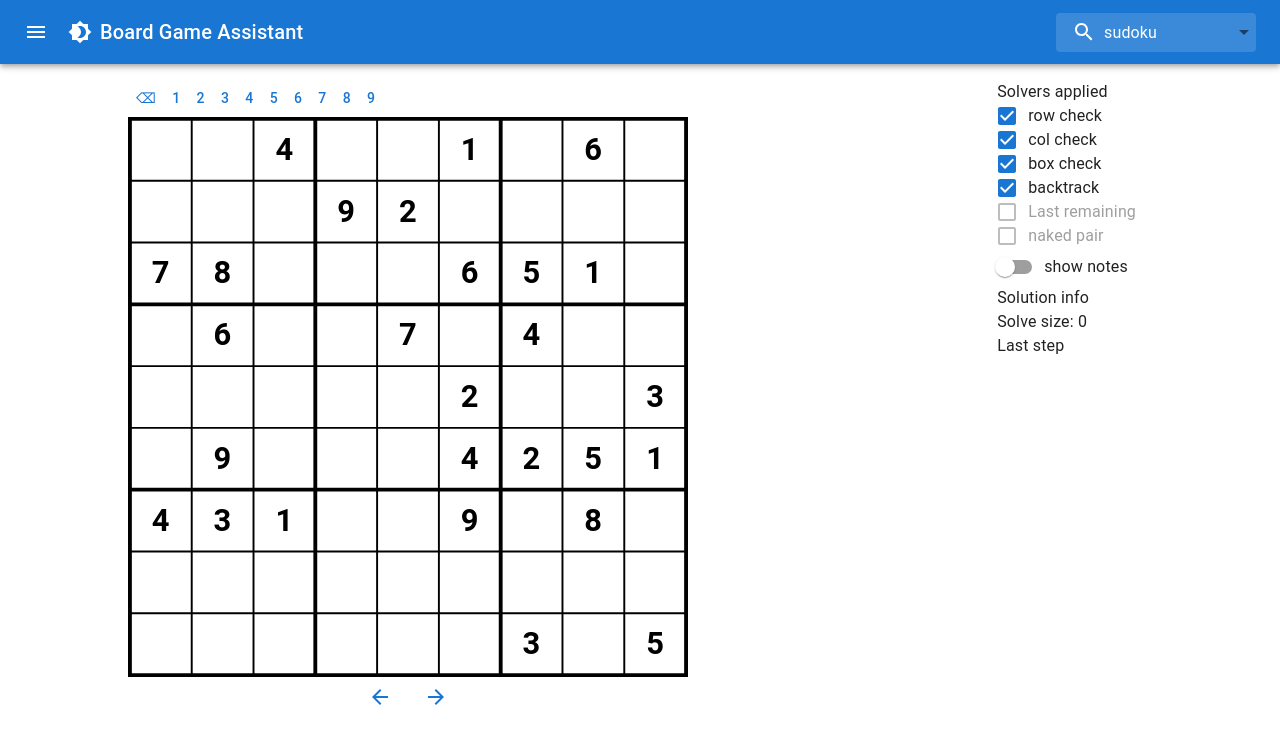
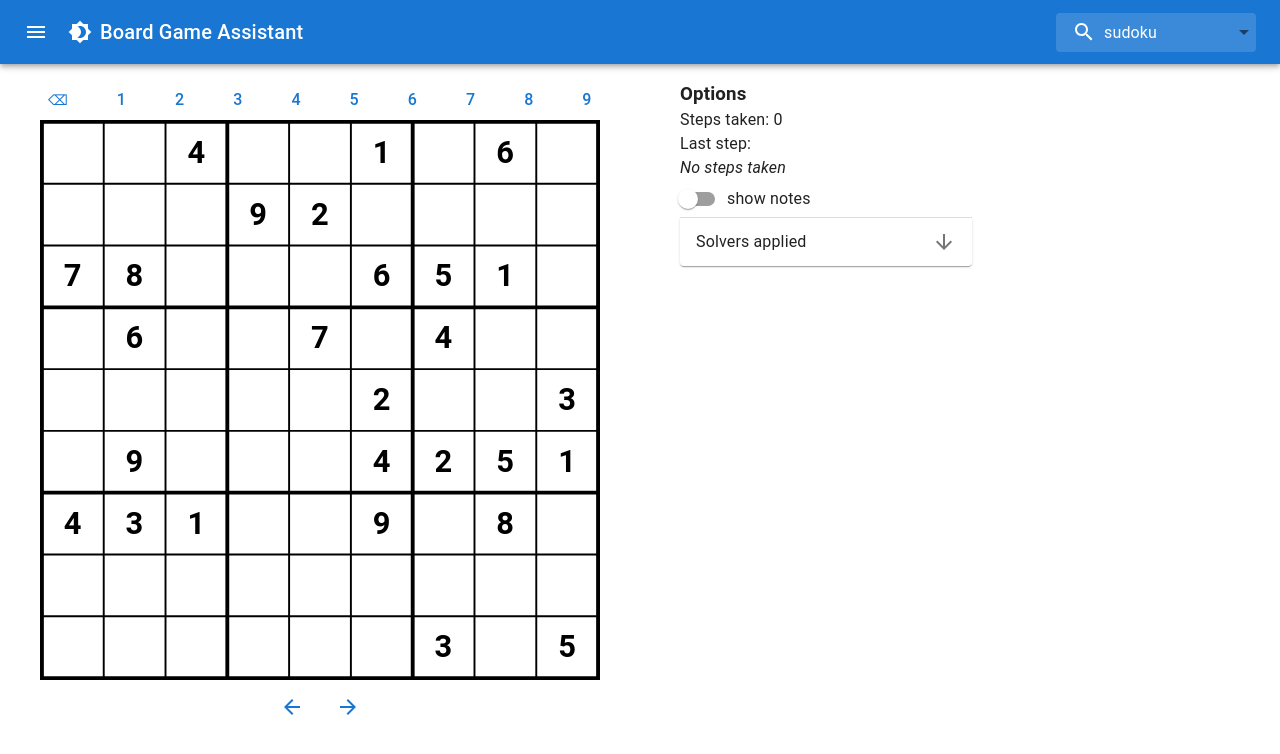
Before and after one commit to johanvandongen/boardgame-assistant, a React (Vite) app: page / in a window 1280 px wide. Shown: the top 754 px of the page. Built offline with nearby package versions, Linux system fonts and the light colour scheme.

Commit message:
update styling

```diff
--- /dev/null
+++ b/src/reusable/CenterSplitView.tsx
@@ -0,0 +1,35 @@
+import { styled } from "@mui/material";
+import * as React from "react";
+
+export interface ICenterSplitViewProps {
+    left: JSX.Element;
+    right: JSX.Element;
+}
+
+export function CenterSplitView({ left, right }: ICenterSplitViewProps) {
+    return (
+        <Container>
+            <LeftContainer>{left}</LeftContainer>
+            <RightContainer>{right}</RightContainer>
+        </Container>
+    );
+}
+
+const LeftContainer = styled("div")(() => ({
+    // width: "50%",
+    display: "flex",
+    justifyContent: "flex-end",
+}));
+const RightContainer = styled("div")(() => ({
+    // width: "100%",
+}));
+
+const Container = styled("div")(({ theme }) => ({
+    display: "grid",
+    width: "100%",
+    padding: "1rem",
+    [theme.breakpoints.up("sm")]: {
+        gridTemplateColumns: "1fr 1fr",
+        gap: "5rem",
+    },
+}));
--- a/src/sudoku/Sudoku.tsx
+++ b/src/sudoku/Sudoku.tsx
@@ -1,5 +1,8 @@
 import { SudokuGrid } from "./SudokuGrid";
 import {
+    Accordion,
+    AccordionDetails,
+    AccordionSummary,
     Button,
     Checkbox,
     FormControlLabel,
@@ -7,11 +10,13 @@ import {
     IconButton,
     styled,
     Switch,
+    Typography,
     useTheme,
 } from "@mui/material";
 import { Step, SudokuSolver } from "./SudokuSolver";
 import { useState } from "react";
-import { ArrowBack, ArrowForward } from "@mui/icons-material";
+import { ArrowBack, ArrowDownward, ArrowForward } from "@mui/icons-material";
+import { CenterSplitView } from "../reusable/CenterSplitView";
 
 export interface Solver {
     enabled: boolean;
@@ -89,8 +94,9 @@ export function Sudoku() {
     };
 
     return (
-        <Container>
-            <div>
+        <CenterSplitView
+            left={
+                <VisContainer>
                     <InputContainer>
                         {/* <Button sx={{ minWidth: 0 }}>C</Button> */}
                         <Button sx={{ minWidth: 0 }} onClick={() => handleSetSudoku(0)}>
@@ -99,7 +105,7 @@ export function Sudoku() {
                         {[...Array(9).keys()].map((num) => (
                             <Button
                                 key={"numberinput" + num}
-                            sx={{ minWidth: 0 }}
+                                sx={{ minWidth: 0, fontSize: "1rem" }}
                                 onClick={() => handleSetSudoku(num + 1)}
                             >
                                 {num + 1}
@@ -123,9 +129,46 @@ export function Sudoku() {
                             <ArrowForward />
                         </IconButton>
                     </ButtonContainer>
+                </VisContainer>
+            }
+            right={
+                <OptionsContainer>
+                    <h3>Options</h3>
+                    <div>
+                        <p>Steps taken: {sud.steps.length}</p>
+                        <p>Last step:</p>
+                        {sud.steps.length > 0 ? (
+                            <p>
+                                <i>
+                                    {sud.steps.slice(-1)[0].value} using{" "}
+                                    {sud.steps.slice(-1)[0].method} method
+                                </i>
+                            </p>
+                        ) : (
+                            <p>
+                                <i>No steps taken</i>
+                            </p>
+                        )}
+                        {/* <p>check notes version</p> */}
                     </div>
-            <div>
-                <p>Solvers applied</p>
+                    <FormControlLabel
+                        control={
+                            <Switch
+                                checked={showNotes}
+                                onChange={() => setShowNotes((prev) => !prev)}
+                            />
+                        }
+                        label={"show notes"}
+                    ></FormControlLabel>
+                    <Accordion>
+                        <AccordionSummary
+                            expandIcon={<ArrowDownward />}
+                            aria-controls="panel1-content"
+                            id="panel1-header"
+                        >
+                            <Typography>Solvers applied</Typography>
+                        </AccordionSummary>
+                        <AccordionDetails>
                             <FormGroup>
                                 {sud.options.map((solver) => (
                                     <FormControlLabel
@@ -142,57 +185,45 @@ export function Sudoku() {
                                 ))}
                                 <FormControlLabel
                                     key={"Last remaining"}
-                        control={<Checkbox sx={{ paddingTop: 0, paddingBottom: 0 }} disabled />}
+                                    control={
+                                        <Checkbox
+                                            sx={{ paddingTop: 0, paddingBottom: 0 }}
+                                            disabled
+                                        />
+                                    }
                                     label={"Last remaining"}
                                 />
                                 <FormControlLabel
                                     key={"naked pair"}
-                        control={<Checkbox sx={{ paddingTop: 0, paddingBottom: 0 }} disabled />}
+                                    control={
+                                        <Checkbox
+                                            sx={{ paddingTop: 0, paddingBottom: 0 }}
+                                            disabled
+                                        />
+                                    }
                                     label={"naked pair"}
                                 />
                             </FormGroup>
-                <FormControlLabel
-                    control={
-                        <Switch
-                            checked={showNotes}
-                            onChange={() => setShowNotes((prev) => !prev)}
+                        </AccordionDetails>
+                    </Accordion>
+                    {/* <p>Solvers applied</p> */}
+                </OptionsContainer>
+            }
         />
-                    }
-                    label={"show notes"}
-                ></FormControlLabel>
-                <div>
-                    <p>Solution info</p>
-                    <p>Solve size: {sud.steps.length}</p>
-                    <p>Last step</p>
-                    {sud.steps.length > 0 && (
-                        <p>
-                            {sud.steps.slice(-1)[0].value} using {sud.steps.slice(-1)[0].method}{" "}
-                            method
-                        </p>
-                    )}
-                </div>
-                {/* <p>check notes version</p> */}
-            </div>
-        </Container>
     );
 }
 
+const OptionsContainer = styled("div")(({ theme }) => ({
+    width: "100%",
+    [theme.breakpoints.up("sm")]: {
+        width: "50%",
+    },
+}));
 const InputContainer = styled("div")(() => ({
     width: "100%",
     display: "flex",
-}));
-
-const Container = styled("div")(({ theme }) => ({
-    display: "flex",
-    flexDirection: "column",
-    width: "80%",
-    [theme.breakpoints.up("sm")]: {
-        flexDirection: "row",
-        height: "70dvh",
-    },
     justifyContent: "space-between",
-    gap: "1rem",
-    marginTop: "1rem",
+    fontSize: "1rem",
 }));
 
 const ButtonContainer = styled("div")(() => ({
@@ -201,12 +232,13 @@ const ButtonContainer = styled("div")(() => ({
     gap: "1rem",
 }));
 
+const VisContainer = styled("div")(({ theme }) => ({
+    width: "100%",
+    [theme.breakpoints.up("sm")]: {
+        width: "70dvh",
+    },
+}));
+
 const BoardGeneratorContainer = styled("div")(() => ({
-    height: "100%",
-    // width: "100%",
-    aspectRatio: "1 / 1",
-    display: "flex",
-    gap: "1rem",
-    flexDirection: "column",
-    alignItems: "center",
+    width: "100%",
 }));
```
Lines whose indentation alone changed are shown as unchanged.
